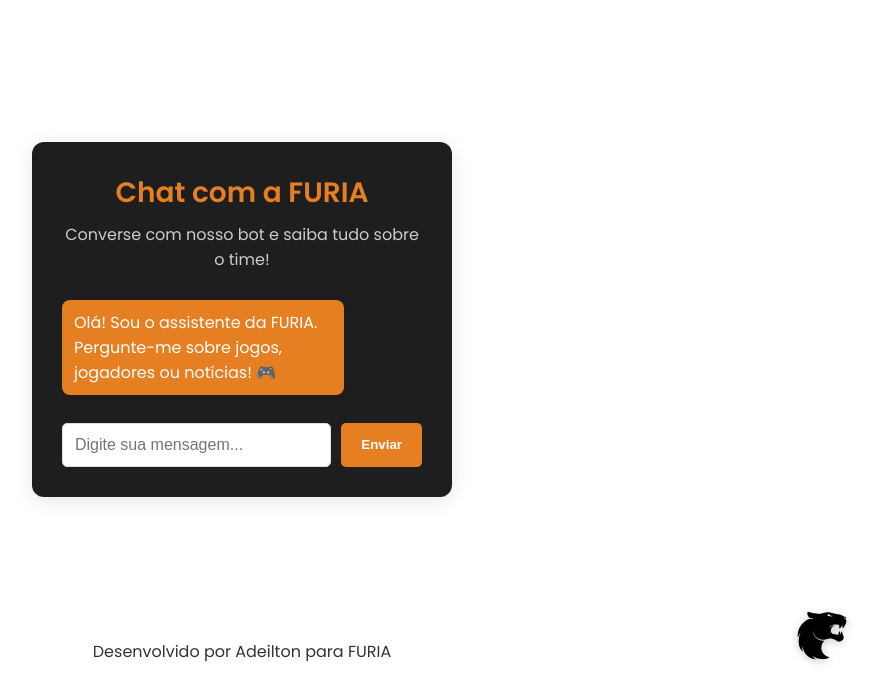
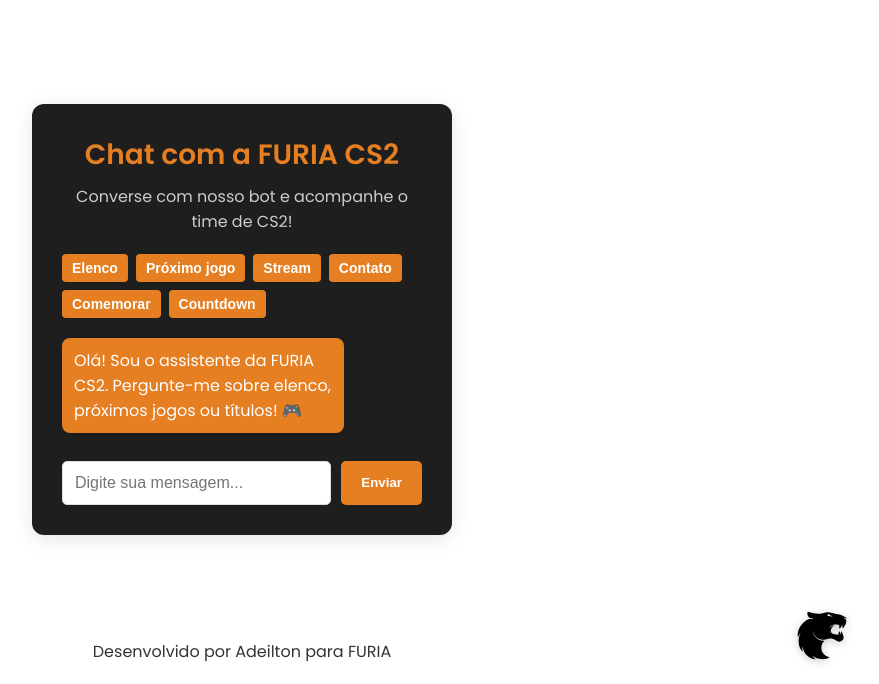
Before and after one commit to adeillton/furia-chatbot, a Flask app: page / in a window 1280 px wide. Shown: the part 116-800 px from the top of the page, without its empty margins (398-1277 px from the left). Run offline with Flask 3, Linux system fonts and the light colour scheme.

Commit message:
Atualiza dados da FURIA para 2025

```diff
--- a/app.py
+++ b/app.py
@@ -3,29 +3,31 @@
 from flask import Flask, request, jsonify, render_template
 from transformers import pipeline
 import torch
+import random
+import datetime
 
 # Configuração para Mac com M1/M2
 os.environ["PYTORCH_ENABLE_MPS_FALLBACK"] = "1"
 warnings.filterwarnings("ignore")
 
-# Dados da FURIA (julho/2024)
-DADOS_FURIA = {
-    "cs2": {
-        "elenco": ["FalleN (IGL)", "KSCERATO", "yuurih", "chelo", "arT"],
-        "prox_jogo": "IEM Dallas 2024 - 05/08 vs Vitality",
-        "titulos": ["IEM Dallas 2022", "ESL Pro League S15"],
-        "stream": "twitch.tv/furiagg"
-    },
-    "valorant": {
-        "elenco": ["dgzin", "qck", "Mazino", "frz", "Khalil"],
-        "prox_jogo": "VCT Americas - 12/08 vs LOUD",
-        "stream": "twitch.tv/furiagg"
-    }
+# Dados atualizados da FURIA CS2
+DADOS_CS2 = {
+    "elenco": ["FalleN (IGL)", "KSCERATO", "yuurih", "molodoy", "YEKINDAR"],  # Atualize com jogadores atuais
+    "prox_jogo": "PGL Astana 2025 – data a confirmar",  # Atualizar com a data real quando disponível
+    "titulos": [
+        "IEM Dallas 2022",
+        "ESL Pro League S15",
+        "PGL Major Copenhagen 2024"  # Atualizar com mais títulos se houver
+    ],
+    "stream": "https://twitch.tv/furiagg",  # Link para a transmissão da FURIA
+    "contato": "https://wa.me/5511993404466"  # Link para contato pelo WhatsApp
 }
+
 
 app = Flask(__name__)
 
-# Carrega o modelo
+# Carrega o modelo TinyLlama
+
 def load_model():
     try:
         print("⏳ Carregando modelo IA...")
@@ -38,7 +40,7 @@
         print("✅ IA carregada com sucesso!")
         return model
     except Exception as e:
-        print(f"❌ Erro ao carregar modelo: {str(e)}")
+        print(f"❌ Erro ao carregar modelo: {e}")
         return None
 
 chatbot = load_model()
@@ -49,59 +51,72 @@
 
 @app.route("/chat", methods=["POST"])
 def chat():
-    try:
-        user_message = request.json.get("message", "").lower().strip()
-        if not user_message:
-            return jsonify({"reply": "🧠 Pergunta algo sobre a FURIA! Pode ser sobre elenco, jogos ou curiosidades."})
+    user_message = request.json.get("message", "").strip().lower()
+    if not user_message:
+        return jsonify({"reply": "🧠 Manda uma pergunta sobre CS2, torcedor!"})
 
-        # Respostas diretas (sem IA)
-        if "elenco" in user_message:
-            if "cs2" in user_message:
-                return jsonify({"reply": f"👥 Elenco CS2: {', '.join(DADOS_FURIA['cs2']['elenco'])}"})
-            elif "valorant" in user_message:
-                return jsonify({"reply": f"💥 Elenco Valorant: {', '.join(DADOS_FURIA['valorant']['elenco'])}"})
-            return jsonify({"reply": "📌 Especifique o jogo: 'elenco cs2' ou 'elenco valorant'."})
+    # Boas-vindas
+    if user_message in ["oi", "olá", "e aí", "fala aí", "bom dia", "boa tarde"]:
+        return jsonify({"reply": "🎧 E aí, fã de CS2! Pergunte sobre elenco, próximos jogos ou títulos da FURIA."})
 
-        elif "próximo jogo" in user_message or "proximo jogo" in user_message:
-            if "cs2" in user_message:
-                return jsonify({"reply": f"📅 {DADOS_FURIA['cs2']['prox_jogo']}\n🎥 {DADOS_FURIA['cs2']['stream']}"})
-            elif "valorant" in user_message:
-                return jsonify({"reply": f"📅 {DADOS_FURIA['valorant']['prox_jogo']}\n🎥 {DADOS_FURIA['valorant']['stream']}"})
-            return jsonify({"reply": "📌 Especifique: 'próximo jogo cs2' ou 'próximo jogo valorant'."})
+    # Respostas fixas CS2
+    if "elenco" in user_message:
+        return jsonify({"reply": f"👥 Nosso lineup de CS2: {', '.join(DADOS_CS2['elenco'])}"})
 
-        # Resposta via IA com vibe fan-clube
-        if chatbot:
-            prompt = f"""
-Você é o FURIA Bot, o assistente oficial da torcida da FURIA Esports. Sua missão é responder com empolgação, criatividade e paixão pelo time. Seja curto, direto e com muito entusiasmo!
+    if "próximo jogo" in user_message or "proximo jogo" in user_message:
+        return jsonify({"reply": f"📅 Próximo CS2: {DADOS_CS2['prox_jogo']} 🎥 {DADOS_CS2['stream']}"})
+
+    if "título" in user_message or "titulos" in user_message:
+        return jsonify({"reply": f"🏆 Títulos CS2: {', '.join(DADOS_CS2['titulos'])}"})
+
+    # Comandos extras
+    if "stream" in user_message or "ao vivo" in user_message:
+        return jsonify({"reply": f"📺 Assista ao vivo: {DADOS_CS2['stream']}"})
+
+    if "contato" in user_message or "whatsapp" in user_message:
+        return jsonify({"reply": f"🤖 Fale com a FURIA: {DADOS_CS2['contato']}"})
+
+    if "cheer" in user_message or "comemorar" in user_message:
+        cheers = [
+            "🔥 Vai FURIA, mostra o que é raça! 🔥",
+            "🐆 Ruge, torcedor, a FURIA é nossa paixão! 🐆",
+            "🎮 CS2 só com a FURIA — vamo que vamo! 🎮"
+        ]
+        return jsonify({"reply": random.choice(cheers)})
+
+    if "countdown" in user_message or "contagem" in user_message:
+        # Calcula dias para o próximo jogo
+        data_str = DADOS_CS2['prox_jogo'].split(" - ")[1].split(" vs")[0]  # ex: "05/08"
+        day, month = map(int, data_str.split("/"))
+        hoje = datetime.date.today()
+        ano = hoje.year
+        jogo = datetime.date(ano, month, day)
+        delta = (jogo - hoje).days
+        return jsonify({"reply": f"⏳ Faltam {delta} dias para o próximo CS2!"})
+
+    # IA para demais perguntas
+    if chatbot:
+        prompt = f"""
+Você é o FURIA Bot, assistente oficial e torcedor fanático de CS2 da FURIA Esports.
+Responda empolgado, com emojis e bordões, mas seja claro e sucinto.
 
 Usuário: {user_message}
 FURIA Bot:"""
+        gerado = chatbot(
+            prompt,
+            max_new_tokens=100,
+            temperature=0.8,
+            top_p=0.9,
+            do_sample=True,
+            num_return_sequences=1
+        )[0]["generated_text"]
+        if "FURIA Bot:" in gerado:
+            resposta = gerado.split("FURIA Bot:")[-1].strip().split("\n")[0]
+        else:
+            resposta = gerado.strip().split("\n")[0]
+        return jsonify({"reply": resposta or "🔥 Vamos com tudo, FURIA CS2!"})
 
-            resposta = chatbot(
-                prompt,
-                max_new_tokens=100,
-                temperature=0.9,
-                do_sample=True,
-                top_p=0.95,
-                num_return_sequences=1
-            )[0]["generated_text"]
-
-            # Extrair a parte gerada após "FURIA Bot:"
-            if "FURIA Bot:" in resposta:
-                resposta_limpa = resposta.split("FURIA Bot:")[-1].strip().split("\n")[0]
-            else:
-                resposta_limpa = resposta.strip()
-
-            if resposta_limpa:
-                return jsonify({"reply": resposta_limpa})
-            else:
-                return jsonify({"reply": "🔥 Bora torcer pela FURIA! Pergunta algo mais pra mim."})
-
-        return jsonify({"reply": "⚠️ Estou sem acesso à IA agora. Tente algo sobre elenco ou próximos jogos!"})
-
-    except Exception as e:
-        print(f"Erro: {str(e)}")
-        return jsonify({"reply": "🚨 Deu ruim no servidor! Tenta de novo, guerreiro!"})
+    return jsonify({"reply": "⚠️ Estou sem IA agora. Pergunte sobre CS2!"})
 
 if __name__ == "__main__":
     app.run(host="0.0.0.0", port=5050, debug=True)
--- a/static/script.js
+++ b/static/script.js
@@ -3,7 +3,6 @@
 const chatContainer = document.getElementById("chat-box");
 const floatingLogo = document.getElementById("floating-logo");
 
-// Adiciona um indicador de "digitando" do bot
 function showTypingIndicator() {
   const typingIndicator = document.createElement("div");
   typingIndicator.className = "bot-message typing";
@@ -13,11 +12,14 @@
   return typingIndicator;
 }
 
-// Remove o indicador de "digitando"
 function hideTypingIndicator(indicator) {
-  if (indicator && indicator.parentNode) {
-    indicator.remove();
-  }
+  if (indicator && indicator.parentNode) indicator.remove();
+}
+
+// Envia comando sugerido
+function autoSend(text) {
+  userInput.value = text;
+  form.dispatchEvent(new Event("submit"));
 }
 
 form.addEventListener("submit", async (e) => {
@@ -25,41 +27,24 @@
   const message = userInput.value.trim();
   if (!message) return;
 
-  // Mostra a mensagem do usuário
   addMessage(message, "user-message");
   userInput.value = "";
 
-  // Mostra que o bot está digitando
   const typingIndicator = showTypingIndicator();
-
   try {
     const res = await fetch("/chat", {
       method: "POST",
       headers: { "Content-Type": "application/json" },
       body: JSON.stringify({ message }),
     });
-
-    // Remove o indicador de digitação antes de processar a resposta
     hideTypingIndicator(typingIndicator);
-
-    if (!res.ok) {
-      const errorData = await res.json().catch(() => ({}));
-      throw new Error(
-        errorData.reply || `Erro ${res.status}: ${res.statusText}`
-      );
-    }
-
+    if (!res.ok) throw new Error((await res.json()).reply);
     const data = await res.json();
     addMessage(data.reply, "bot-message");
   } catch (err) {
     hideTypingIndicator(typingIndicator);
-    const errorMsg =
-      err.message.includes("Erro 429") ? "Muitas requisições. Tente mais tarde! ⏳" :
-      err.message.includes("Erro 401") ? "Chave da API inválida. Configure o servidor! 🔑" :
-      "Erro ao processar sua mensagem. Tente novamente! 😓";
-
-    addMessage(errorMsg, "bot-message");
-    console.error("Erro detalhado:", err);
+    addMessage(err.message || "Erro ao processar sua mensagem.", "bot-message");
+    console.error(err);
   }
 });
 
@@ -71,7 +56,6 @@
   chatContainer.scrollTop = chatContainer.scrollHeight;
 }
 
-// Logo flutuante
 window.addEventListener("load", () => {
   setTimeout(() => {
     if (floatingLogo) floatingLogo.style.display = "block";
--- a/static/style.css
+++ b/static/style.css
@@ -218,3 +218,24 @@
         right: 15px;
     }
 }
+
+/* ===== SUGGESTIONS ===== */
+.suggestions {
+    display: flex;
+    flex-wrap: wrap;
+    gap: 8px;
+    margin-bottom: 12px;
+  }
+  .suggestions button {
+    background: #e67e22;
+    border: none;
+    color: #fff;
+    padding: 6px 10px;
+    border-radius: 4px;
+    cursor: pointer;
+    font-size: 14px;
+    transition: background 0.3s;
+  }
+  .suggestions button:hover {
+    background: #d35400;
+  }
--- a/templates/index.html
+++ b/templates/index.html
@@ -17,14 +17,22 @@
 
   <div class="main-container">
     <header>
-      <h1>Chat com a FURIA</h1>
-      <p>Converse com nosso bot e saiba tudo sobre o time!</p>
+      <h1>Chat com a FURIA CS2</h1>
+      <p>Converse com nosso bot e acompanhe o time de CS2!</p>
     </header>
 
+    <div class="suggestions">
+      <button onclick="autoSend('Elenco')">Elenco</button>
+      <button onclick="autoSend('Próximo jogo')">Próximo jogo</button>
+      <button onclick="autoSend('Stream ao vivo')">Stream</button>
+      <button onclick="autoSend('Contato WhatsApp')">Contato</button>
+      <button onclick="autoSend('Cheer')">Comemorar</button>
+      <button onclick="autoSend('Countdown')">Countdown</button>
+    </div>
+
     <div class="chat-container" id="chat-box">
-      <!-- Mensagens serão inseridas aqui via JavaScript -->
       <div class="bot-message">
-        Olá! Sou o assistente da FURIA. Pergunte-me sobre jogos, jogadores ou notícias! 🎮
+        Olá! Sou o assistente da FURIA CS2. Pergunte-me sobre elenco, próximos jogos ou títulos! 🎮
       </div>
     </div>
 
```
